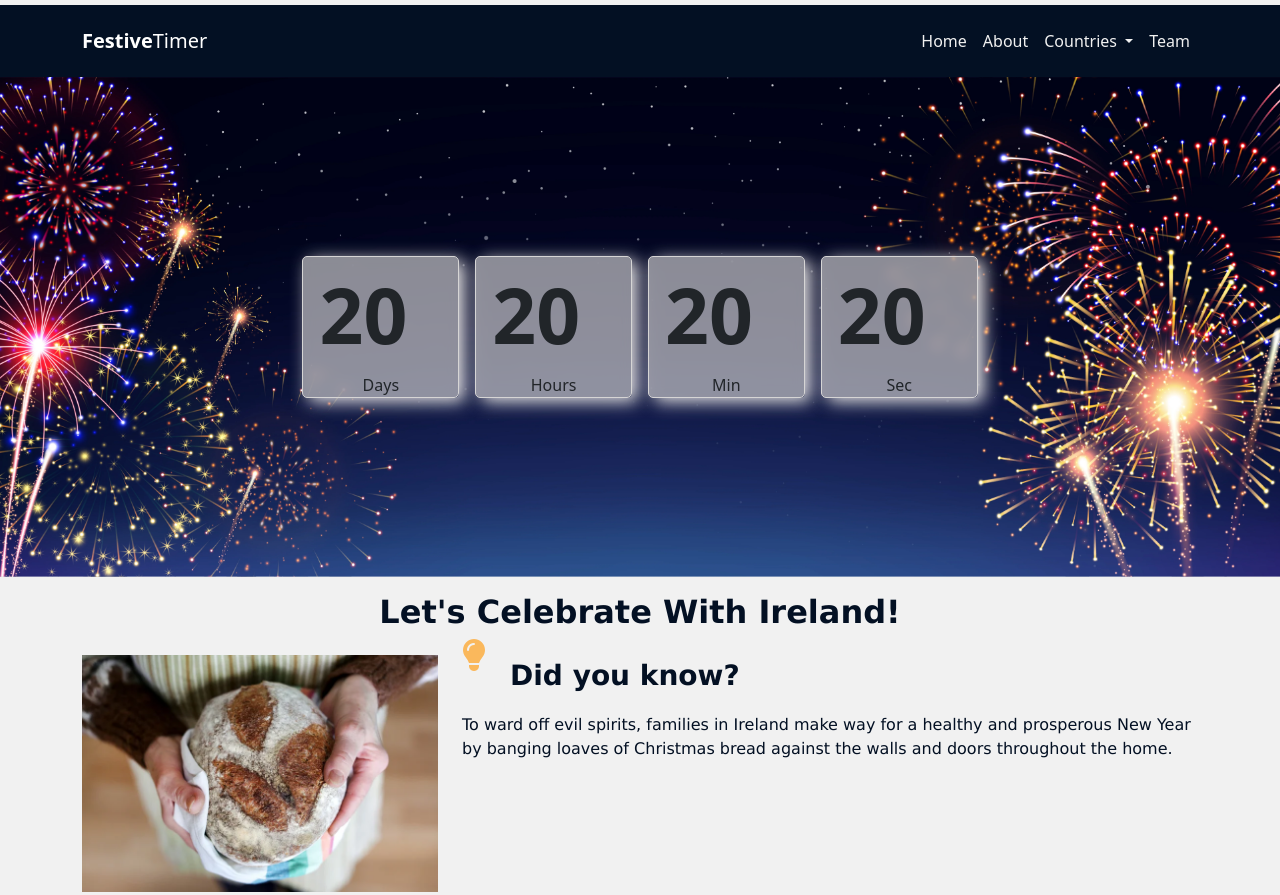
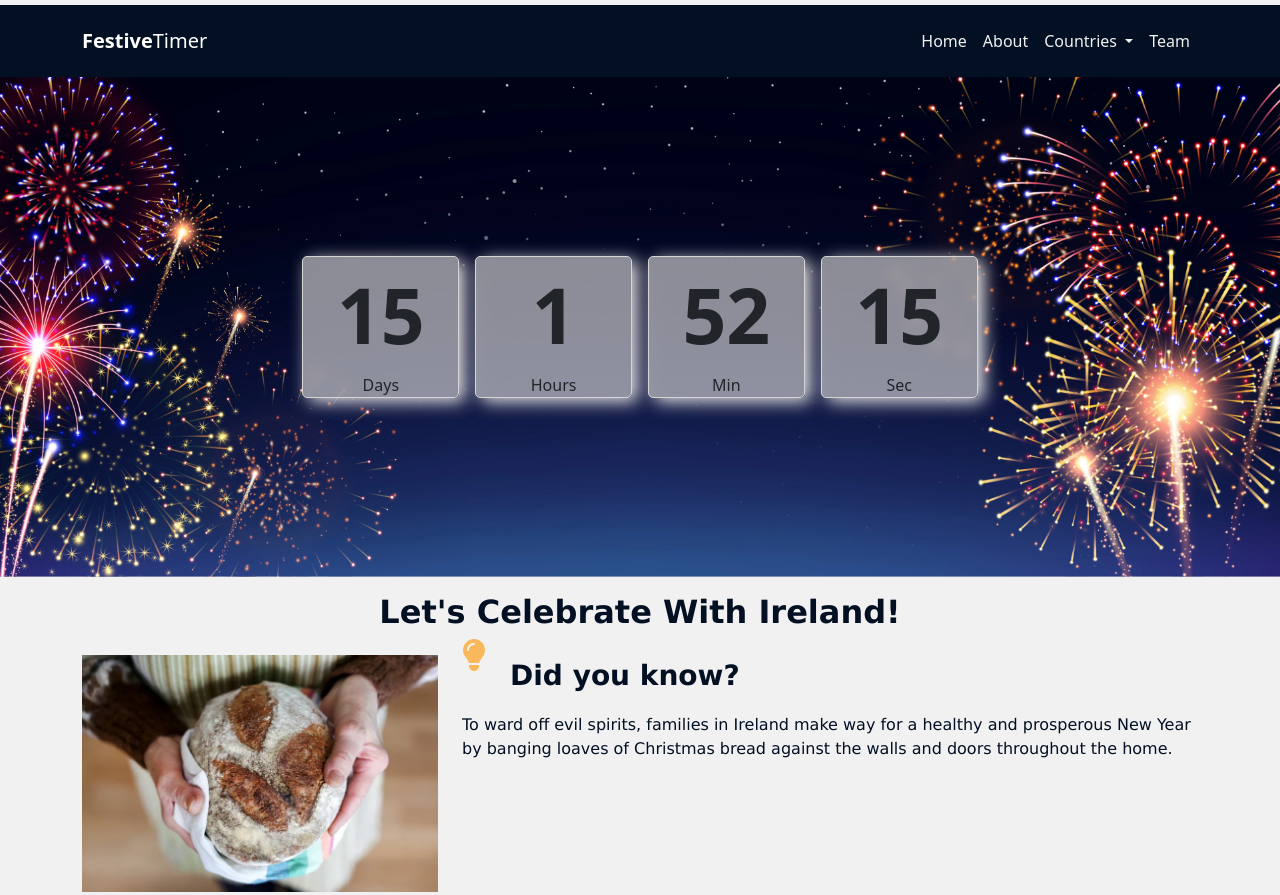
Before and after one commit to SandraBergstrom/Jingle-Seconds-Festive-Timer, a website built with Parcel: page src/pages/ireland.html in a window 1280 px wide. Shown: the top 895 px of the page. Built offline with nearby package versions, Linux system fonts and the light colour scheme.

Commit message:
add a countdown meter to each country page

```diff
--- /dev/null
+++ b/src/assets/js/counterIreland.js
@@ -0,0 +1,15 @@
+import getTimeDifference from "./countdownLocalized";
+
+document.addEventListener("DOMContentLoaded", function () {
+  setInterval(function () {
+    let daysElement = document.getElementById("days");
+    let hoursElement = document.getElementById("hours");
+    let minutesElement = document.getElementById("minutes");
+    let secondsElement = document.getElementById("seconds");
+    let time = getTimeDifference("Europe", "London");
+    daysElement.innerHTML = `${time.days}`;
+    hoursElement.innerHTML = `${time.hours}`;
+    minutesElement.innerHTML = `${time.minutes}`;
+    secondsElement.innerHTML = `${Math.trunc(time.seconds)}`;
+  }, 1000);
+});
--- a/src/pages/ireland.html
+++ b/src/pages/ireland.html
@@ -73,19 +73,19 @@
 
                         <div class="col-10 d-flex justify-content-center">
                             <div class="px-3 mx-2 d-flex flex-column timer-container">
-                                <div id="days" class="fw-bold">20</div>
+                                <div id="days" class="fw-bold text-center">00</div>
                                 <div class="text-center">Days</div>
                             </div>
                             <div class="px-3 mx-2 d-flex flex-column timer-container">
-                                <div id="hours" class="fw-bold">20</div>
+                                <div id="hours" class="fw-bold text-center">00</div>
                                 <div class="text-center">Hours</div>
                             </div>
                             <div class="px-3 mx-2 d-flex flex-column timer-container">
-                                <div id="minutes" class="fw-bold">20</div>
+                                <div id="minutes" class="fw-bold text-center">00</div>
                                 <div class="text-center">Min</div>
                             </div>
                             <div class="px-3 mx-2 d-flex flex-column timer-container">
-                                <div id="seconds" class="fw-bold">20</div>
+                                <div id="seconds" class="fw-bold text-center">00</div>
                                 <div class="text-center">Sec</div>
                             </div>
                         </div>
@@ -187,6 +187,7 @@
     <!-- <script type="module" src="/src/assets/js/countdown.js"></script> -->
     <!-- Font Awesome -->
     <script src="https://kit.fontawesome.com/f6549ef1f7.js" crossorigin="anonymous"></script>
+    <script type="module" src="../../src/assets/js/counterIreland.js"></script>
 </body>
 
 </html>
```
Also changed, not shown: src/assets/js/counterGreece.js (added, +15 -0 lines), src/assets/js/counterIndia.js (added, +15 -0 lines), src/assets/js/counterJapan.js (added, +15 -0 lines), src/assets/js/counterSpain.js (added, +15 -0 lines), src/pages/greece.html (+5 -4 lines), src/pages/india.html (+5 -4 lines), src/pages/japan.html (+5 -4 lines), src/pages/poland.html (+4 -4 lines), src/pages/spain.html (+5 -4 lines).
